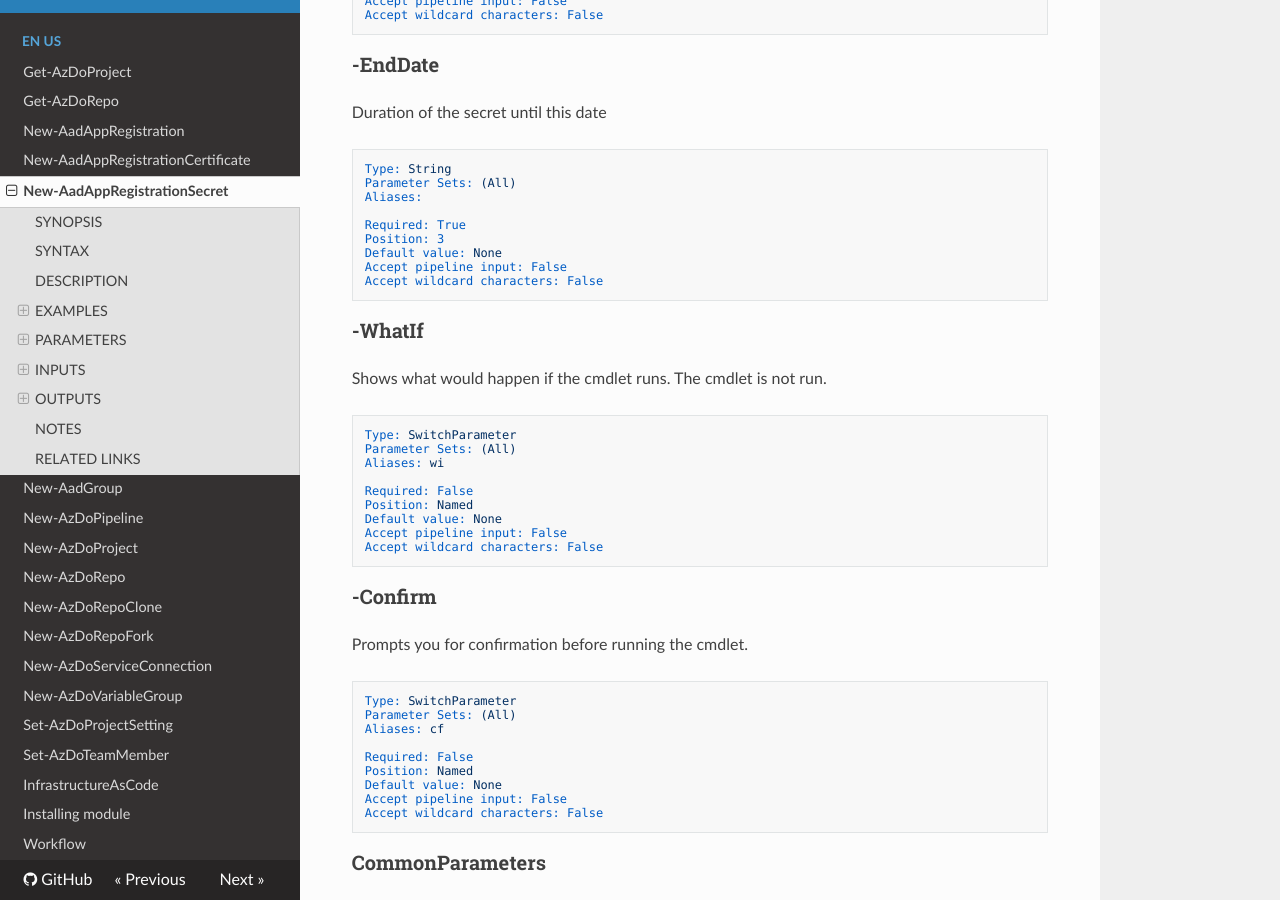
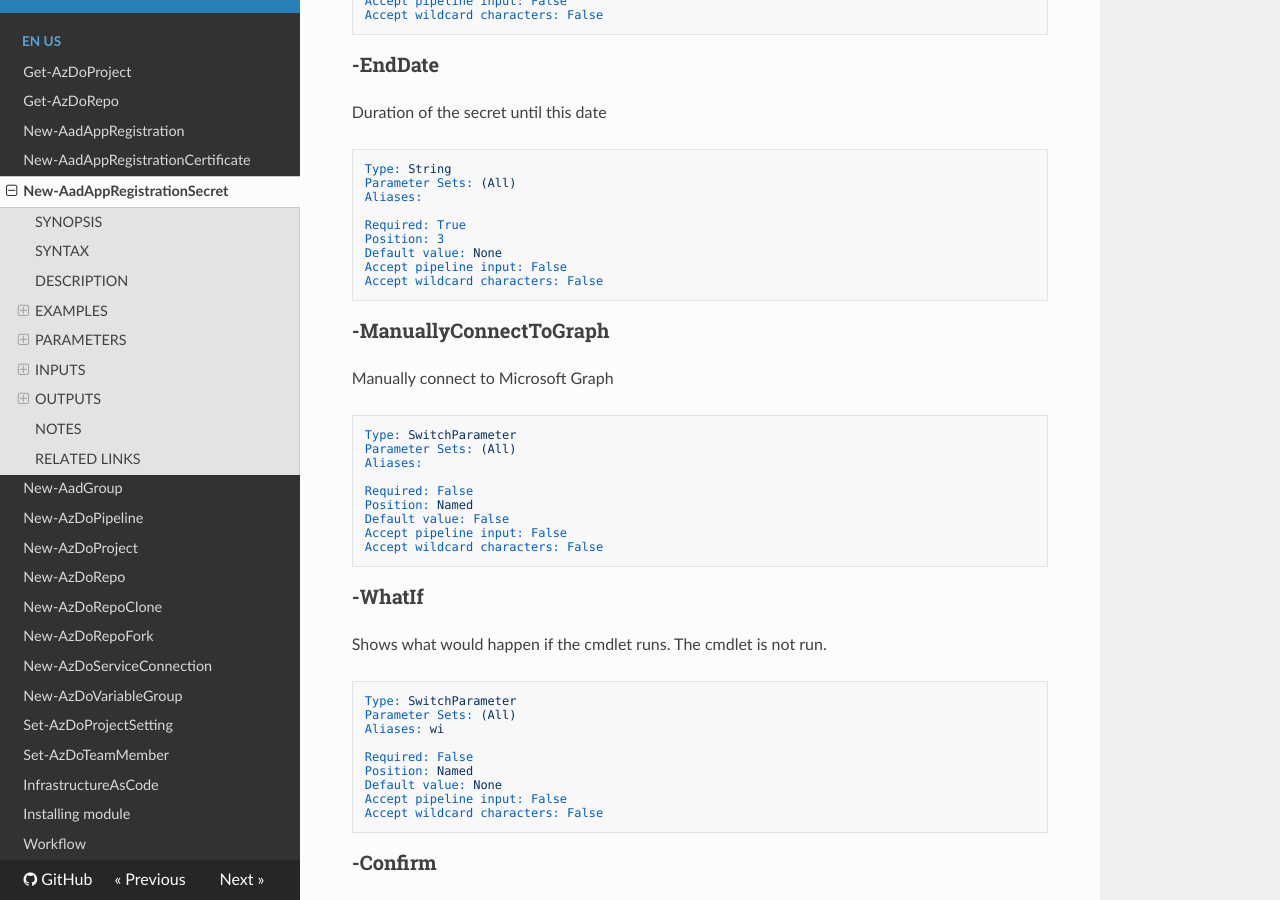
Before and after one commit to WeAreInSpark/AzureDevOpsPowerShellAPI, an MkDocs documentation site: the page built from docs/en-US/New-AadAppRegistrationSecret.md, in a window 1280 px wide and 900 px high, scrolled down 1207 px. Built offline with MkDocs 1.6.1, drawn with Linux system fonts in a browser that asks for light colours; nearby versions of some CDN libraries; some of the changed text lies outside the part shown.

Commit message:
Added new flow

````diff
--- a/docs/en-US/New-AadAppRegistrationSecret.md
+++ b/docs/en-US/New-AadAppRegistrationSecret.md
@@ -13,8 +13,8 @@ This script creates a new certificate or secret for an existing app registration
 ## SYNTAX
 
 ```
-New-AadAppRegistrationSecret [-ObjectID] <String> [-ClientSecretName] <String> [-EndDate] <String> [-WhatIf]
- [-Confirm] [<CommonParameters>]
+New-AadAppRegistrationSecret [-ObjectID] <String> [-ClientSecretName] <String> [-EndDate] <String>
+ [-ManuallyConnectToGraph] [-WhatIf] [-Confirm] [<CommonParameters>]
 ```
 
 ## DESCRIPTION
@@ -75,6 +75,21 @@ Accept pipeline input: False
 Accept wildcard characters: False
 ```
 
+### -ManuallyConnectToGraph
+Manually connect to Microsoft Graph
+
+```yaml
+Type: SwitchParameter
+Parameter Sets: (All)
+Aliases:
+
+Required: False
+Position: Named
+Default value: False
+Accept pipeline input: False
+Accept wildcard characters: False
+```
+
 ### -WhatIf
 Shows what would happen if the cmdlet runs. The cmdlet is not run.
 
````
Also changed, not shown: docs/en-US/New-AadAppRegistration.md (+16 -1 lines), docs/en-US/New-AadAppRegistrationCertificate.md (+17 -1 lines), docs/en-US/New-AadGroup.md (+17 -2 lines), 5 other files.
